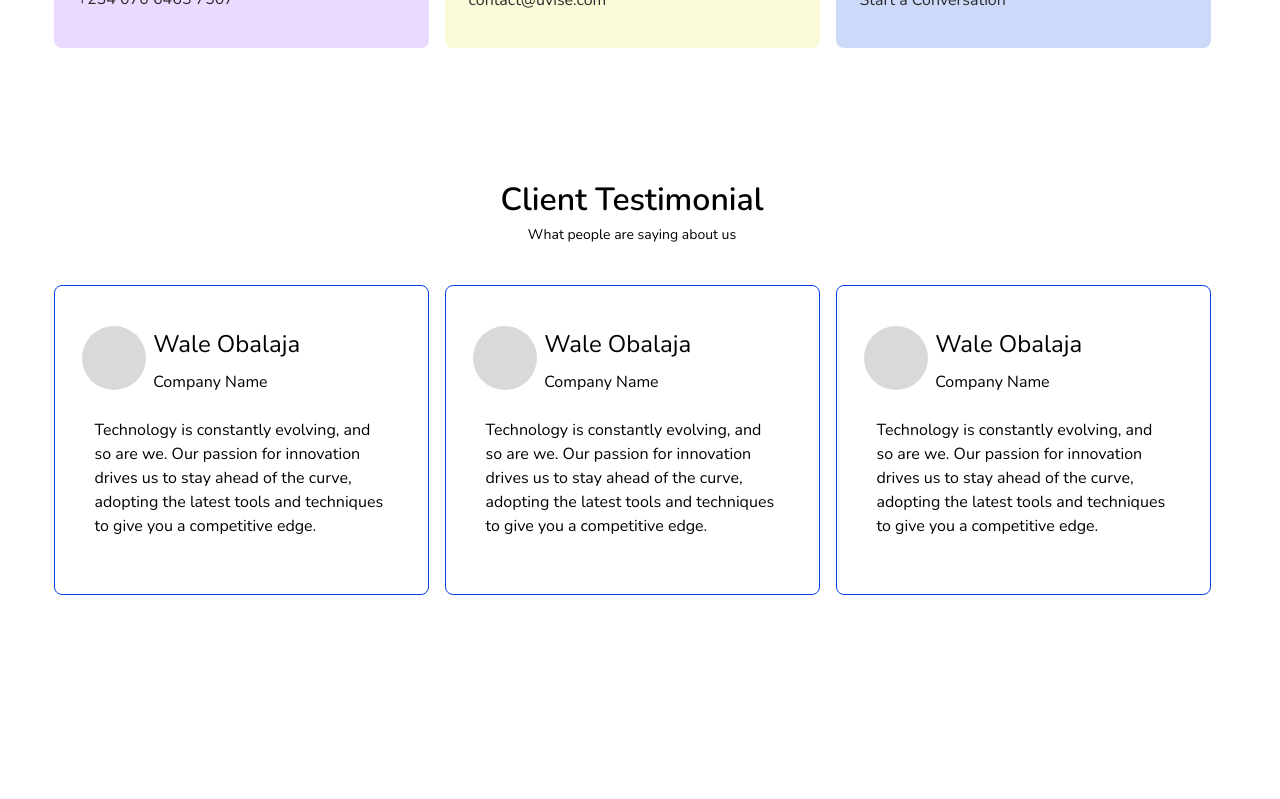
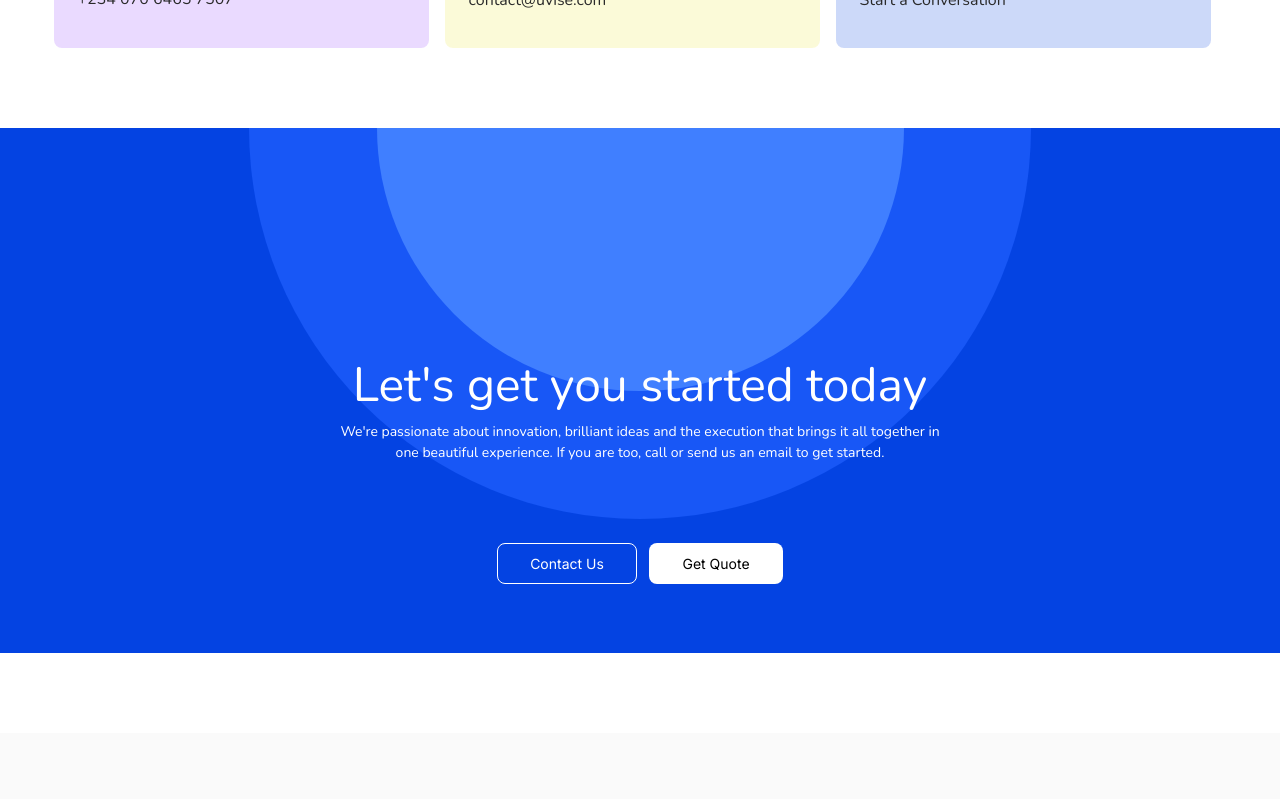
Before and after one commit to adhcode/uvise, a Next.js app: page /get-quote in a window 1280 px wide. Shown: the part 840-1639 px from the top of the page. Built offline with nearby package versions, Linux system fonts and the light colour scheme.

Commit message:
Update page.js

```diff
--- a/app/get-quote/page.js
+++ b/app/get-quote/page.js
@@ -172,69 +172,6 @@ const quoteAni = createRef();
 
 
 
-<div className='h-[595px] bg-white max-w-[1440px] mt-20 pt-12 sm:w-full sm:h-[1062px] sm:flex sm:justify-center sm:flex-col sm:items-center sm:mt-5 mr-4'>
-          <div className='flex justify-center flex-col items-center mb-10'>
-        <h3 className='text-[32px] font-[600] sm:text-[24px]'>Client Testimonial</h3>
-        <p className='text-[14px] font-[400]'>What people are saying about us
-</p>
-</div>
-<div className='flex  justify-around space-x-4 sm:flex-col sm:space-x-0 sm:space-y-4'>
-   <div className='w-[375px] bg-white h-[310px] justify-around items-center rounded-[8px] border-blue border-[1px] sm:w-[350px] '>
-    <div className='flex flex-row  justify-evenly mt-10 ml-[-100px] space-x-[-120px]'>
-       <div className='w-[64px] h-[64px] rounded-full bg-[#D9D9D9]  '>
-
-       </div>
-       <div className=''>
-        <h2 className='text-[24px]'>Wale Obalaja</h2>
-       <p className='pt-2'>Company Name</p>
-       </div>
-       </div>
-       <div className='pl-10 pr-10 mt-[24px]' >
-       <p className=''>Technology is constantly evolving, and so are we. Our passion for innovation drives us to stay ahead of the curve, adopting the latest tools and techniques to give you a competitive edge.</p>
-       </div>
-
-
-
-       </div>
-
-   <div className='w-[375px] bg-white h-[310px] justify-around items-center rounded-[8px] border-blue border-[1px]  sm:w-[350px]'>
-    <div className='flex flex-row  justify-evenly mt-10 ml-[-100px] space-x-[-120px]'>
-       <div className='w-[64px] h-[64px] rounded-full bg-[#D9D9D9]  '>
-
-       </div>
-       <div className=''>
-        <h2 className='text-[24px]'>Wale Obalaja</h2>
-       <p className='pt-2'>Company Name</p>
-       </div>
-       </div>
-       <div className='pl-10 pr-10 mt-[24px]' >
-       <p className=''>Technology is constantly evolving, and so are we. Our passion for innovation drives us to stay ahead of the curve, adopting the latest tools and techniques to give you a competitive edge.</p>
-       </div>
-
-
-
-       </div>
-   <div className='w-[375px] bg-white h-[310px] justify-around items-center rounded-[8px] border-blue border-[1px] sm:w-[350px]'>
-    <div className='flex flex-row justify-evenly mt-10 ml-[-100px] space-x-[-120px]'>
-       <div className='w-[64px] h-[64px] rounded-full bg-[#D9D9D9]  '>
-
-       </div>
-       <div className=''>
-        <h2 className='text-[24px]'>Wale Obalaja</h2>
-       <p className='pt-2'>Company Name</p>
-       </div>
-       </div>
-       <div className='pl-10 pr-10 mt-[24px]' >
-       <p className=''>Technology is constantly evolving, and so are we. Our passion for innovation drives us to stay ahead of the curve, adopting the latest tools and techniques to give you a competitive edge.</p>
-       </div>
-
-
-
-       </div>
-   </div>
-
-   </div>
-
    </div>
 
 
```
